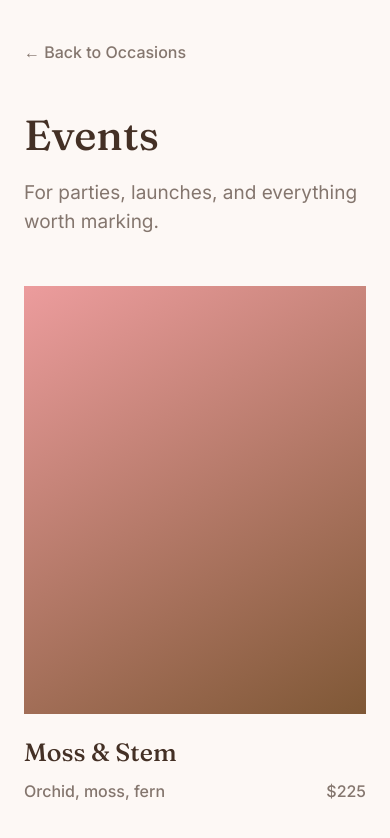
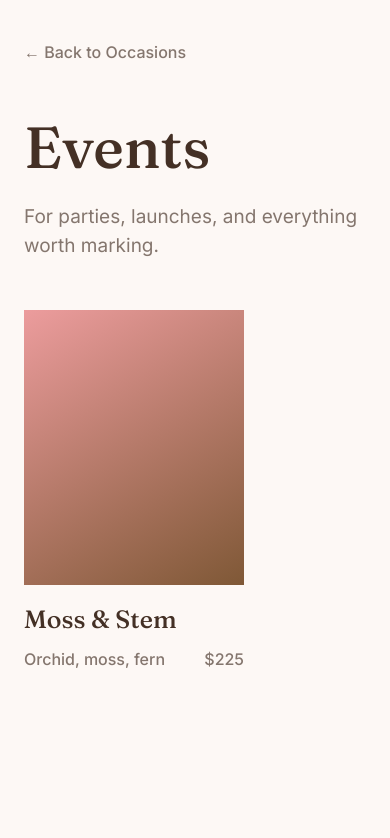
Before and after one commit to Tehzeeb07/Tulip, a React (Vite) app: page /occasions/events in a window 390 px wide. Shown: the top 838 px of the page. Built offline with nearby package versions, Linux system fonts and the light colour scheme; no server answers; what @convex-dev/auth would draw is missing.

Commit message:
Reviews page ui

```diff
--- a/src/pages/OccasionDetail.css
+++ b/src/pages/OccasionDetail.css
@@ -56,8 +56,9 @@
 
 .pick-img {
   aspect-ratio: 4/5;
+  max-width: 220px;
   background: linear-gradient(150deg, #EC9C9D, #7F5836);
-  margin-bottom: 20px;
+  margin-bottom: 16px;
 }
 
 .pick-card h3 {
@@ -73,6 +74,7 @@
   font-size: 16px;
   font-weight: 500;
   color: rgba(68,48,37,0.65);
+  max-width: 220px;
 }
 
 .no-results {
@@ -95,10 +97,13 @@
 
 @media (max-width: 900px) {
   .occasion-detail-page { padding: 40px 24px 80px; }
-  .picks-grid { grid-template-columns: repeat(2, 1fr); }
-  .occasion-detail-header h1 { font-size: 42px; }
-}
+    .picks-grid {
+      display: grid;
+      grid-template-columns: repeat(4, 1fr);
+      gap: 28px;
+    }
 
 @media (max-width: 560px) {
   .picks-grid { grid-template-columns: 1fr; }
 }
+};
```
